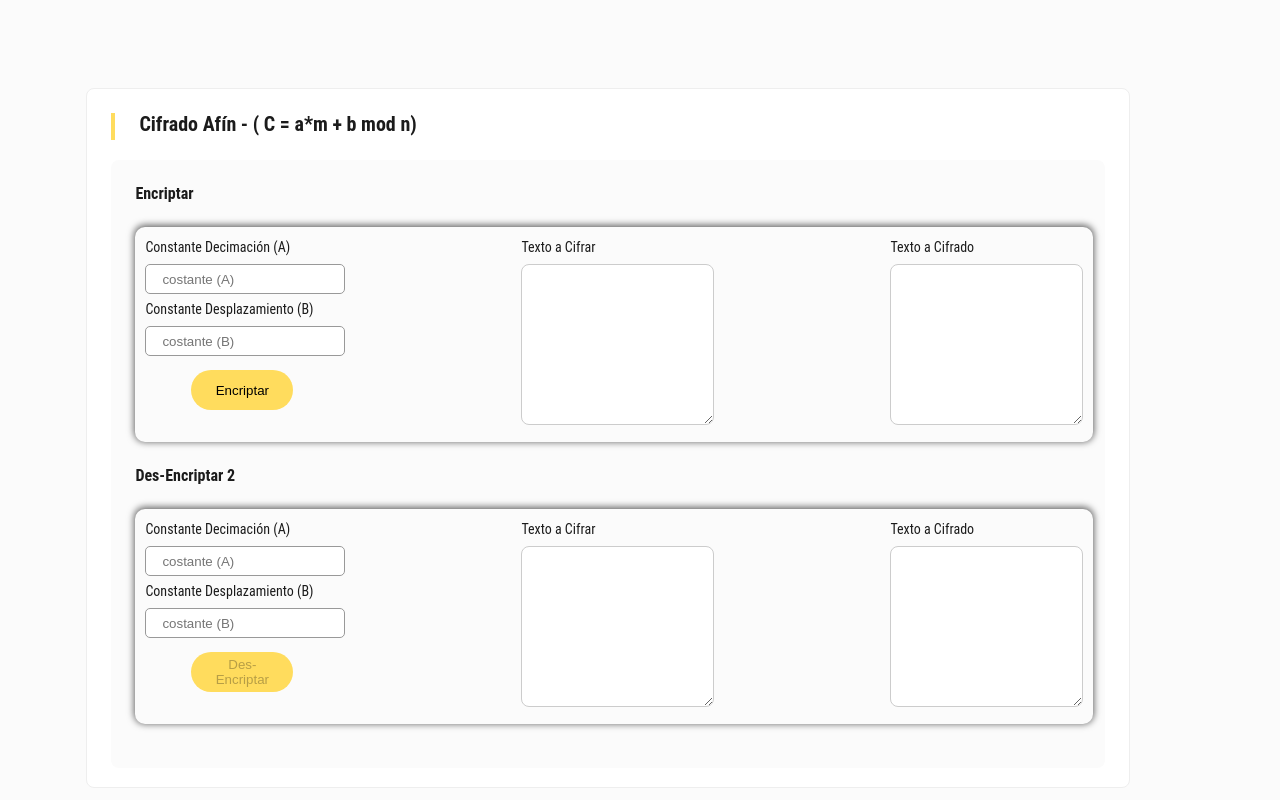
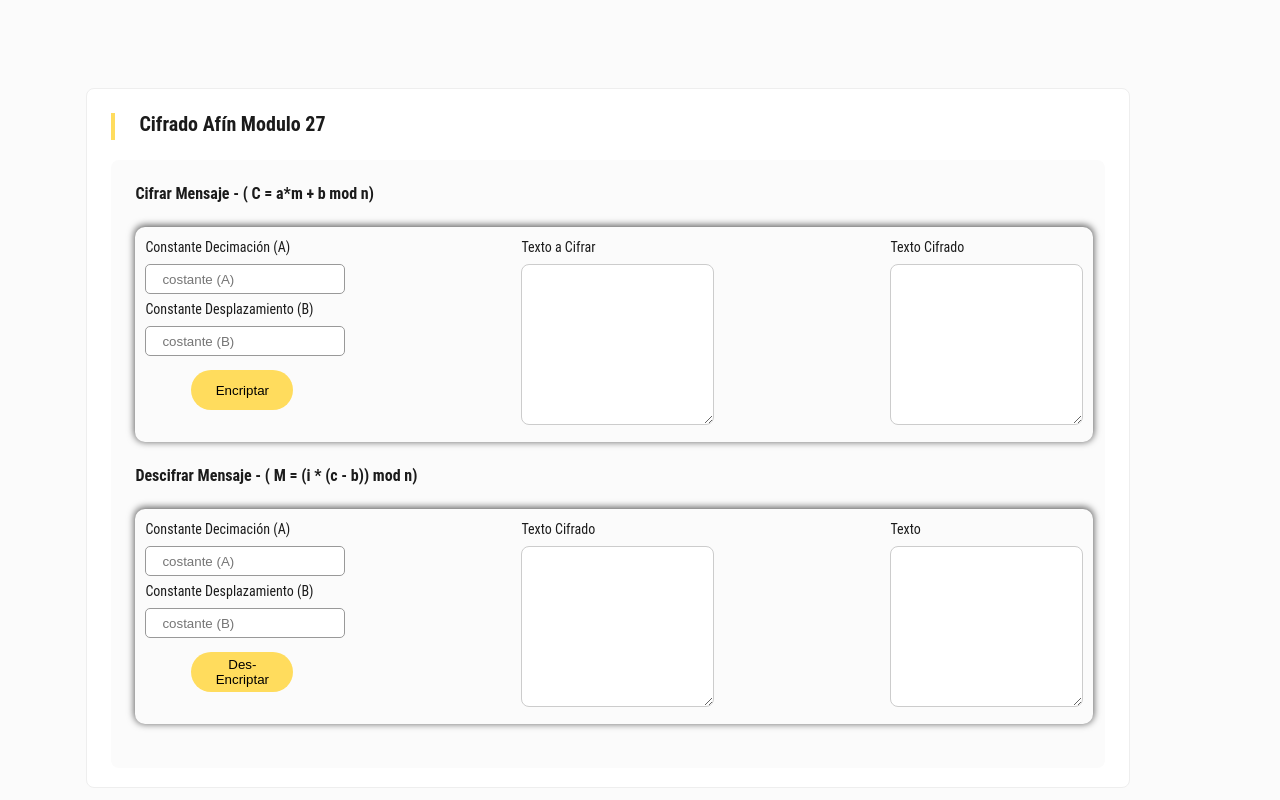
Before and after one commit to jbuitragoq/angPokedex, an Angular app: page / in a window 1280 px wide. Built offline with nearby package versions, Linux system fonts and the light colour scheme.

Commit message:
decryptMessage

```diff
--- a/src/app/app.component.html
+++ b/src/app/app.component.html
@@ -2,12 +2,12 @@
   <div class="containerPrincipal">
     <section class="title">
       <div class="vector"></div>
-      <span class="name">Cifrado Afín - ( C = a*m + b mod n)</span>
+      <span class="name">Cifrado Afín Modulo {{n}}</span>
     </section>
     <section class="contentData">
 
       <!-- Cifrar -->
-      <span class="subTitle1">Encriptar</span>
+      <span class="subTitle1">Cifrar Mensaje - ( C = a*m + b mod n)</span>
       <div class="contentFlex">
         <div class="contentButton">
           <div class="constDecimacion">
@@ -22,7 +22,8 @@
 
           <div class="constDecimacion">
             <div class="contentButtom">
-              <button class="app-button-login"> <span class="nameButtom" (click)="encriptar(a,b)">Encriptar</span></button>
+              <button class="app-button-login"> <span class="nameButtom"
+                  (click)="encriptar(a,b)">Encriptar</span></button>
             </div>
           </div>
         </div>
@@ -36,7 +37,7 @@
 
         <div class="contentButton">
           <div class="constDecimacion">
-            <span class="name">Texto a Cifrado</span>
+            <span class="name">Texto Cifrado</span>
             <textarea class="textEncypt" [(ngModel)]="encyptMessage"></textarea>
           </div>
         </div>
@@ -44,37 +45,38 @@
 
 
       <!-- Descifrar -->
-      <span class="subTitle1">Des-Encriptar 2</span>
+      <span class="subTitle1">Descifrar Mensaje - ( M = (i * (c - b)) mod n)</span>
       <div class="contentFlex">
         <div class="contentButton">
           <div class="constDecimacion">
             <span class="name">Constante Decimación (A)</span>
-            <input type="text" class="inputNumber" placeholder="costante (A)" disabled="true">
+            <input type="text" class="inputNumber" placeholder="costante (A)" [(ngModel)]="a">
           </div>
 
           <div class="constDecimacion">
             <span class="name">Constante Desplazamiento (B)</span>
-            <input type="text" class="inputNumber" placeholder="costante (B)" disabled="true">
+            <input type="text" class="inputNumber" placeholder="costante (B)" [(ngModel)]="b">
           </div>
 
           <div class="constDecimacion">
             <div class="contentButtom">
-              <button class="app-button-login" disabled="true"> <span class="nameButtom" disabled="true">Des-Encriptar</span></button>
+              <button class="app-button-login" (click)="decryptText()"> <span
+                  class="nameButtom">Des-Encriptar</span></button>
             </div>
           </div>
         </div>
 
         <div class="contentButton">
           <div class="constDecimacion">
-            <span class="name">Texto a Cifrar</span>
-            <textarea class="textEncypt" disabled="true"></textarea>
+            <span class="name">Texto Cifrado</span>
+            <textarea class="textEncypt" [(ngModel)]="encryptMessageT"></textarea>
           </div>
         </div>
 
         <div class="contentButton">
           <div class="constDecimacion">
-            <span class="name">Texto a Cifrado</span>
-            <textarea class="textEncypt" disabled="true"></textarea>
+            <span class="name">Texto</span>
+            <textarea class="textEncypt" [(ngModel)]="decryptMessage2" type="text"></textarea>
           </div>
         </div>
       </div>
@@ -91,9 +93,9 @@
     </div>
     <span class="mensajeError">{{this.mensajeError}}</span>
     <div class="buttomError">
-      <button class="app-button-login2" type="submit" (click)="closeError()" >
-        <span class="textButton" >Cerrar</span>
-     </button>
+      <button class="app-button-login2" type="submit" (click)="closeError()">
+        <span class="textButton">Cerrar</span>
+      </button>
     </div>
   </section>
 </div>
--- a/src/app/app.component.ts
+++ b/src/app/app.component.ts
@@ -1,3 +1,4 @@
+import { ThisReceiver } from '@angular/compiler';
 import { Component } from '@angular/core';
 
 @Component({
@@ -14,9 +15,12 @@ export class AppComponent {
   public textACifrar = ""
   public textValid = ""
   public encyptMessage: String = '';
+  public encryptMessageT = ''
   public mensajeError: string = "";
   public showError = false;
+  public decryptMessage2: any;
   public mcd: any;
+  public i!: number;
 
   public abecedario = new Map<string, number>([
     ["a", 0], ["b", 1], ["c", 2], ["d", 3], ["e", 4], ["f", 5], ["g", 6],
@@ -24,28 +28,26 @@ export class AppComponent {
     ["ñ", 14], ["o", 15], ["p", 16], ["q", 17], ["r", 18], ["s", 19], ["t", 20],
     ["u", 21], ["v", 22], ["w", 23], ["x", 24], ["y", 25], ["z", 26]
   ]);
-
-
+  content: any = [];;
 
   constructor() {
     this.n = this.abecedario.size;
   }
 
   encriptar(a: number, b: number) {
-    console.log("clicK")
     this.a = a;
     this.b = b;
-    this.adjustText();
+    this.adjustText(this.textACifrar);
     this.validateCoprimos();
   }
 
-  adjustText() {
-    this.textValid = this.textACifrar.toLowerCase();
-    this.textValid = this.textValid.replace(/[^a-z]/ig, "");
+  adjustText(text?: any) {
+    this.textValid = text.replace(/[^a-zñvÑV]/ig, "");
+    this.textValid = this.textValid.toLowerCase();
   }
 
   validateCoprimos() {
-    this.maximoComunDivisor(this.a, this.b)
+    this.maximoComunDivisor(this.a, this.n)
     this.mcd === 1 ? this.encrypt() : this.viewError();
   }
 
@@ -66,12 +68,12 @@ export class AppComponent {
     } else {
       this.viewError()
     }
-    console.log("nuevo Mensaje", this.encyptMessage)
   }
 
   maximoComunDivisor(a: number, b: number): any {
-    if (this.n == 0) return this.mcd = a
-    return this.mcd = this.maximoComunDivisor(this.n, a % this.n);
+
+    if (b == 0) return this.mcd = a
+    return this.mcd = this.maximoComunDivisor(b, a % b);
   }
 
   viewError() {
@@ -89,4 +91,53 @@ export class AppComponent {
   closeError() {
     this.showError = false
   }
+
+  //Desencriptar
+
+  decryptText() {
+
+    this.decryptMessage2 = ' '
+    this.content = []
+    this.adjustText(this.encryptMessageT);
+    this.calculateInverso();
+  }
+
+  calculateInverso() {
+    for (const iterator2 of this.abecedario.entries()) {
+      if (((this.a * iterator2[1]) % this.n) == 1) {
+        this.i = iterator2[1]
+      }
+    }
+    this.decryptMessage();
+  }
+
+  decryptMessage() {
+    let decryptMessage: any = [];
+    let newLetter;
+    let contains: any;
+    let preModulo: any;
+    for (const iterator of this.textValid) {
+      contains = this.abecedario.get(iterator);
+      preModulo = (this.i * (contains - this.b))
+
+      if (preModulo < 0) {
+        do {
+          preModulo += this.n;
+        } while (preModulo < 0);
+      }
+      newLetter = (preModulo % this.n)
+      decryptMessage = this.asignLetter(newLetter)
+      this.decryptMessage2 = String(decryptMessage).split(',').join('');
+    }
+  }
+
+  asignLetter(newLetter: any) {
+
+    for (const iterator2 of this.abecedario.entries()) {
+      if (iterator2[1] == newLetter) {
+        this.content.push(iterator2[0])
+      }
+    }
+    return this.content;
+  }
 }
```
